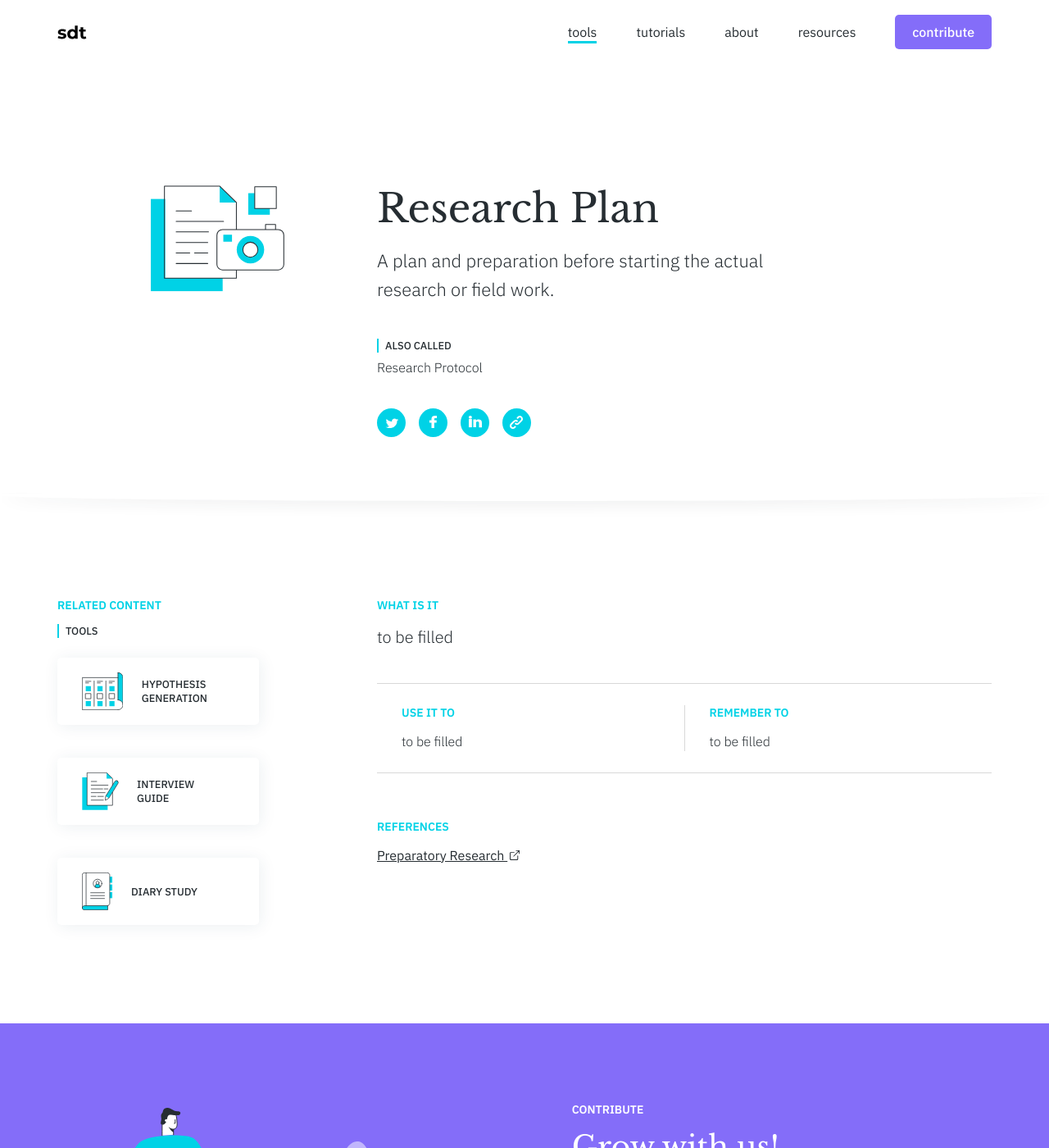
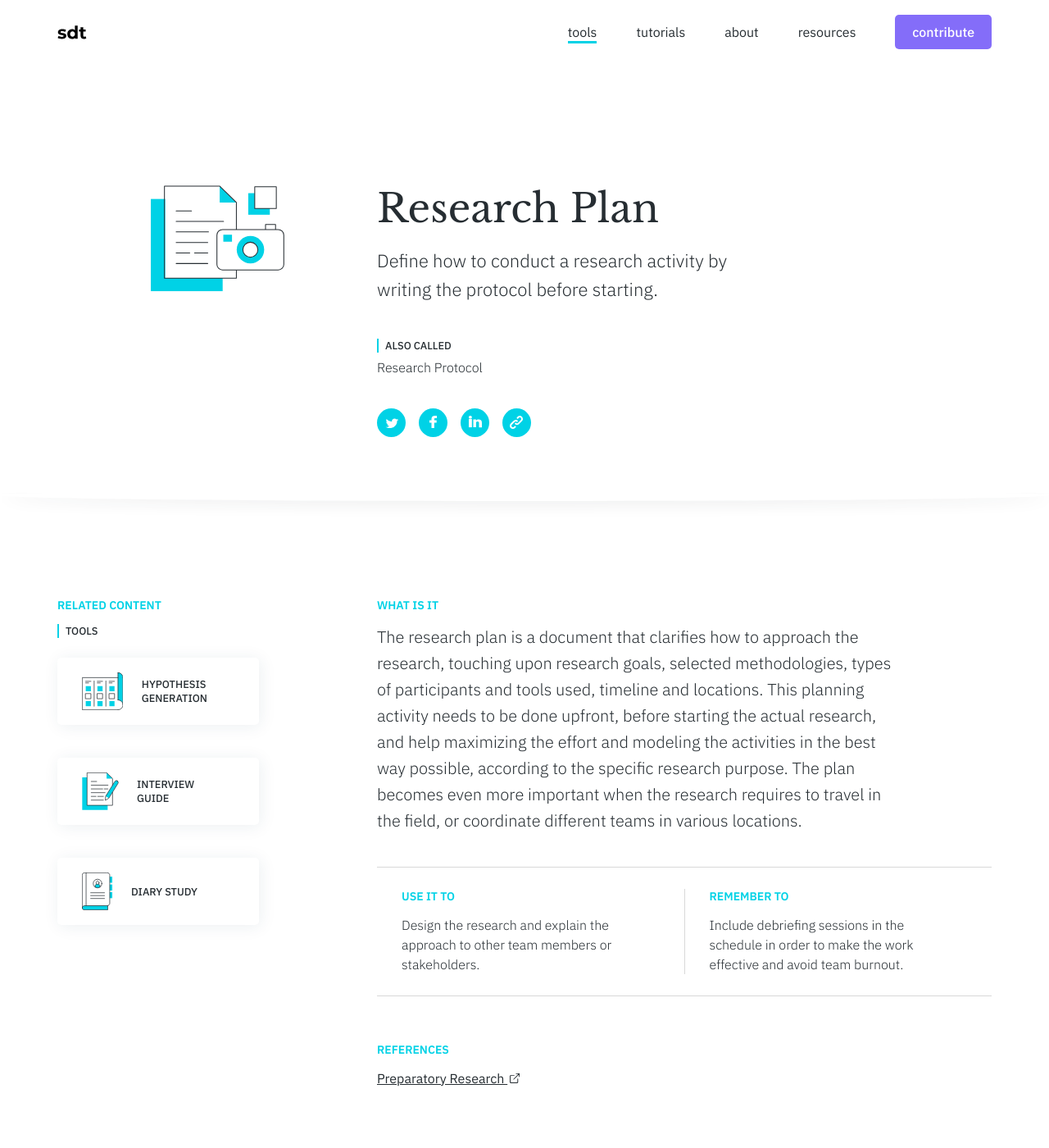
Before and after one commit to service-design-tools/sdt-website, a Jekyll site: the page built from _tools/research-plan.md, in a window 1280 px wide and 1400 px high. Shown: the whole window at 82% size. Built offline with Jekyll 4.4.1, drawn with Linux system fonts in a browser that asks for light colours.

Commit message:
Update tool “research-plan”

```diff
--- a/_tools/research-plan.md
+++ b/_tools/research-plan.md
@@ -1,6 +1,8 @@
 ---
 title: Research Plan
-subtitle: A plan and preparation before starting the actual research or field work.
+subtitle: >-
+  Define how to conduct a research activity by writing the protocol before
+  starting.
 properties:
   how:
     - Text
@@ -43,10 +45,14 @@ related:
     - Hypothesis Generation
     - Interview Guide
     - Diary Study
-use: to be filled
-reminder: to be filled
+use: >-
+  Design the research and explain the approach to other team members or
+  stakeholders.
+reminder: >-
+  Include debriefing sessions in the schedule in order to make the work
+  effective and avoid team burnout.
 references:
   - link: 'https://www.thisisservicedesigndoing.com/methods/preparatory-research'
     name: Preparatory Research
 ---
-to be filled
+The research plan is a document that clarifies how to approach the research, touching upon research goals, selected methodologies, types of participants and tools used, timeline and locations. This planning activity needs to be done upfront, before starting the actual research, and help maximizing the effort and modeling the activities in the best way possible, according to the specific research purpose. The plan becomes even more important when the research requires to travel in the field, or coordinate different teams in various locations.
```
